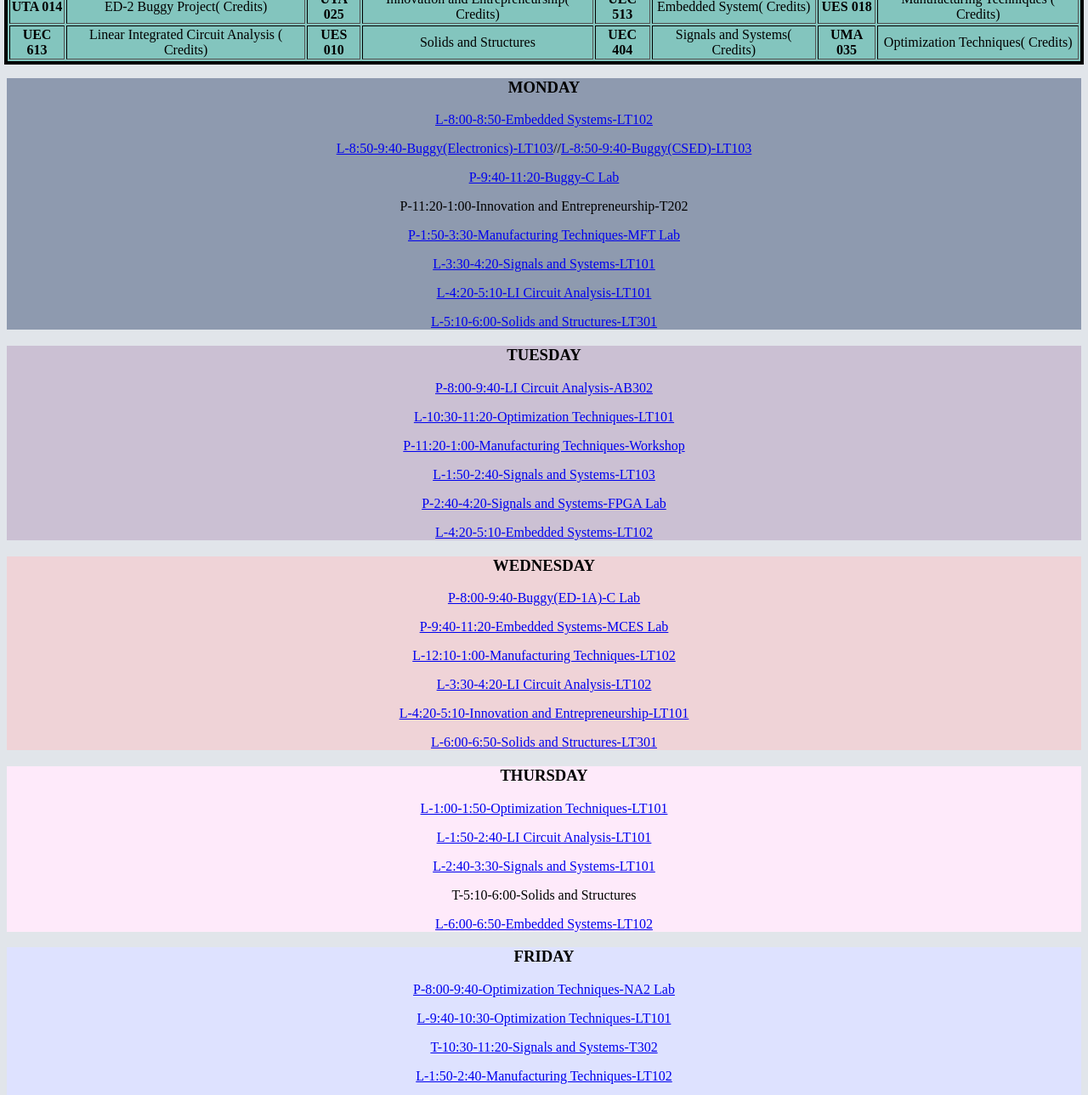
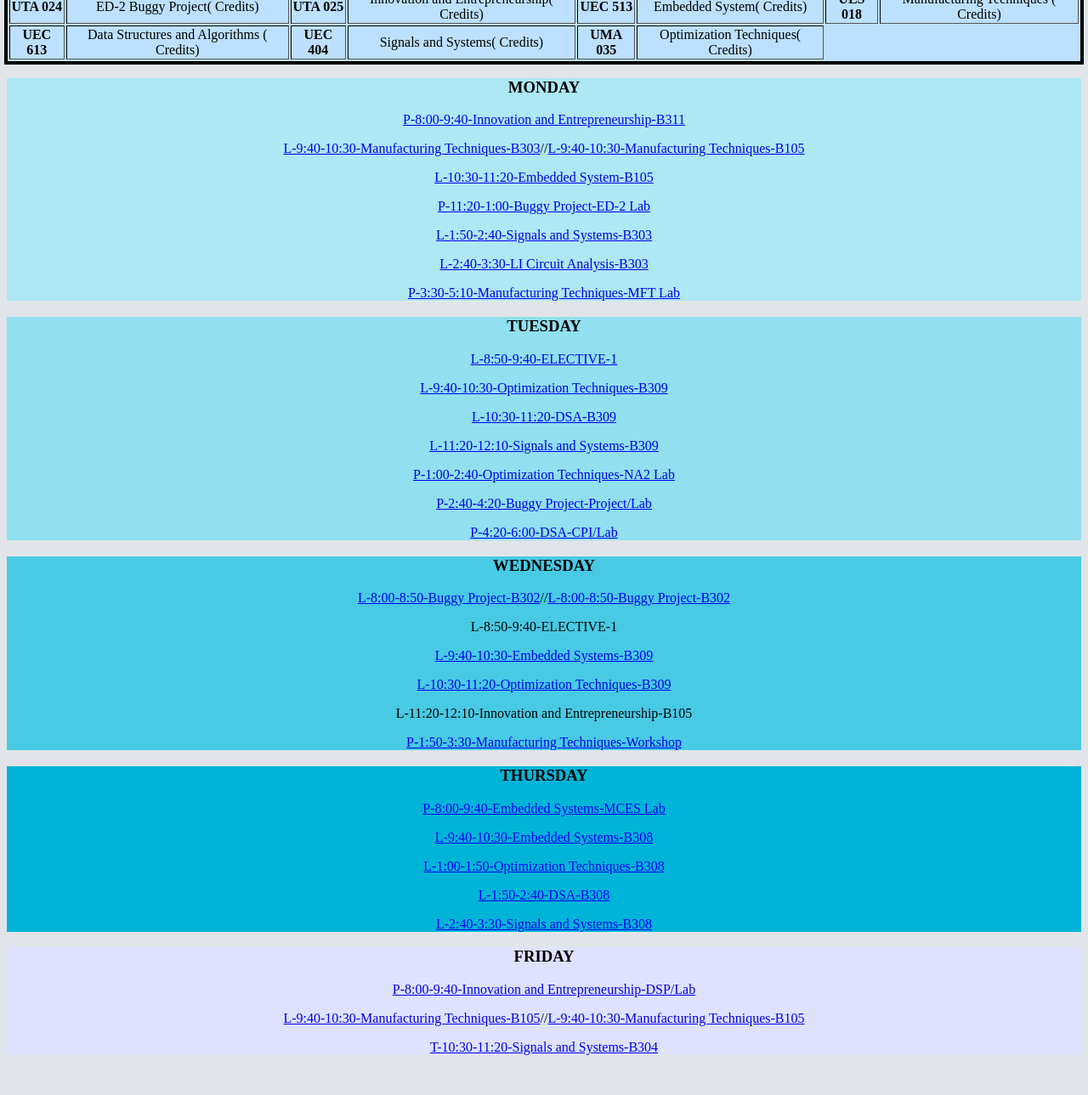
Before and after one commit to Ritikac13/2NC7TT, a plain HTML site: page index.html in a window 1280 px wide. Shown: the part 50-1339 px from the top of the page at 85% size. After the commit the page ends 1308 px from the top, so only its background shows below. Drawn offline with Linux system fonts and the light colour scheme.

Commit message:
new TT changes

```diff
--- a/index.html
+++ b/index.html
@@ -11,11 +11,11 @@
     <!--
         Created by Ritika Chugh;
     -->
-    <h2 class="centre main">2NC7 Timetable (ODD)</h2>
+    <h2 class="centre main">2NC7 Timetable (EVEN)</h2>
     <div class="centre ab">
         <table border = "10" class="border">
             <tr>
-                <th>UTA 014</th>
+                <th>UTA 024</th>
                 <td>ED-2 Buggy Project( Credits)</td>
                 <th>UTA 025</th>
                 <td>Innovation and Entrepreneurship( Credits)</td>
@@ -26,9 +26,7 @@
             </tr>
             <tr>
                 <th>UEC 613</th>
-                <td>Linear Integrated Circuit Analysis ( Credits)</td>
-                <th>UES 010</th>
-                <td>Solids and Structures</td>
+                <td>Data Structures and Algorithms ( Credits)</td>
                 <th>UEC 404</th>
                 <td>Signals and Systems( Credits)</td>
                 <th>UMA 035</th>
@@ -38,50 +36,48 @@
     </div>
     <div class="centre cd">
         <h3>MONDAY</h3>
-        <p><a href="https://tiet.zoom.us/my/eced7">L-8:00-8:50-Embedded Systems-LT102</a></p>
-        <p><a href="https://tiet.zoom.us/my/eced7">L-8:50-9:40-Buggy(Electronics)-LT103</a>//<a href="https://tiet.zoom.us/my/csed12">L-8:50-9:40-Buggy(CSED)-LT103</a></p>
-        <p><a href="https://tiet.zoom.us/my/eced12">P-9:40-11:20-Buggy-C Lab</a></p>
-        <p><a>P-11:20-1:00-Innovation and Entrepreneurship-T202</a></p>
-        <p><a href="https://tiet.zoom.us/my/eced7">P-1:50-3:30-Manufacturing Techniques-MFT Lab</a></p>
-        <p><a href="https://tiet.zoom.us/my/eced7">L-3:30-4:20-Signals and Systems-LT101</a></p>
-        <p><a href="https://tiet.zoom.us/my/eced7">L-4:20-5:10-LI Circuit Analysis-LT101</a></p>
-        <p><a href="https://tiet.zoom.us/my/mee05">L-5:10-6:00-Solids and Structures-LT301</a></p>
+        <p><a href="https://tiet.zoom.us/my/eced3">P-8:00-9:40-Innovation and Entrepreneurship-B311</a></p>
+        <p><a href="https://tiet.zoom.us/my/eced11">L-9:40-10:30-Manufacturing Techniques-B303</a>//<a href="https://tiet.zoom.us/my/mee10">L-9:40-10:30-Manufacturing Techniques-B105</a></p>
+        <p><a href="https://tiet.zoom.us/my/eced3">L-10:30-11:20-Embedded System-B105</a></p>
+        <p><a href="https://tiet.zoom.us/my/csed17">P-11:20-1:00-Buggy Project-ED-2 Lab</a></p>
+        <p><a href="https://tiet.zoom.us/my/eced15">L-1:50-2:40-Signals and Systems-B303</a></p>
+        <p><a href="https://tiet.zoom.us/my/eced15">L-2:40-3:30-LI Circuit Analysis-B303</a></p>
+        <p><a href="https://tiet.zoom.us/my/eced2">P-3:30-5:10-Manufacturing Techniques-MFT Lab</a></p>
     </div>
     <div class="centre ef">
         <h3>TUESDAY</h3>
-        <p><a href="https://tiet.zoom.us/my/eced8">P-8:00-9:40-LI Circuit Analysis-AB302</a></p>
-        <p><a href="https://tiet.zoom.us/my/tietsom3">L-10:30-11:20-Optimization Techniques-LT101</a></p>
-        <p><a href="https://tiet.zoom.us/my/mee02">P-11:20-1:00-Manufacturing Techniques-Workshop</a></p>
-        <p><a href="https://tiet.zoom.us/my/eced7">L-1:50-2:40-Signals and Systems-LT103</a></p>
-        <p><a href="https://tiet.zoom.us/my/eced9">P-2:40-4:20-Signals and Systems-FPGA Lab</a></p>
-        <p><a href="https://tiet.zoom.us/my/eced4">L-4:20-5:10-Embedded Systems-LT102</a></p>
+        <p><a href="https://tiet.zoom.us/my/tietsom4">L-8:50-9:40-ELECTIVE-1</a></p>
+        <p><a href="https://tiet.zoom.us/my/eced5">L-9:40-10:30-Optimization Techniques-B309</a>
+        <p><a href="https://tiet.zoom.us/my/eced5">L-10:30-11:20-DSA-B309</a></p>
+        <p><a href="https://tiet.zoom.us/my/tietsom5">L-11:20-12:10-Signals and Systems-B309</a></p>
+        <p><a href="https://tiet.zoom.us/my/eced4">P-1:00-2:40-Optimization Techniques-NA2 Lab</a></p>
+        <p><a href="https://tiet.zoom.us/my/eced4">P-2:40-4:20-Buggy Project-Project/Lab</a></p>
+        <p><a href="https://tiet.zoom.us/my/eced4">P-4:20-6:00-DSA-CPI/Lab</a></p>
+
     </div>
     <div class="centre gh">
         <h3>WEDNESDAY</h3>
-        <p><a href="https://tiet.zoom.us/my/csed14">P-8:00-9:40-Buggy(ED-1A)-C Lab</a></p>
-        <p><a href="https://tiet.zoom.us/my/eced7">P-9:40-11:20-Embedded Systems-MCES Lab</a></p>
-        <p><a href="https://tiet.zoom.us/my/eced7">L-12:10-1:00-Manufacturing Techniques-LT102</a></p>
-        <p><a href="https://tiet.zoom.us/my/eced7">L-3:30-4:20-LI Circuit Analysis-LT102</a></p>
-        <p><a href="https://tiet.zoom.us/my/eced7">L-4:20-5:10-Innovation and Entrepreneurship-LT101</a></p>
-        <p><a href="https://tiet.zoom.us/my/mee05">L-6:00-6:50-Solids and Structures-LT301</a></p>
+        <p><a href="https://tiet.zoom.us/my/eced7">L-8:00-8:50-Buggy Project-B302</a>//<a href="https://tiet.zoom.us/my/csed10">L-8:00-8:50-Buggy Project-B302</a></p>
+        <p><a>L-8:50-9:40-ELECTIVE-1</a></p>
+        <p><a href="https://tiet.zoom.us/my/eced1">L-9:40-10:30-Embedded Systems-B309</a></p>
+        <p><a href="https://tiet.zoom.us/my/tietsom7">L-10:30-11:20-Optimization Techniques-B309</a></p>
+        <p><a>L-11:20-12:10-Innovation and Entrepreneurship-B105</a></p>
+        <p><a href="https://tiet.zoom.us/my/mee10">P-1:50-3:30-Manufacturing Techniques-Workshop</a></p>
 
     </div>
     <div class="centre ij">
         <h3>THURSDAY</h3>
-        <p><a href="https://tiet.zoom.us/my/tietsom2">L-1:00-1:50-Optimization Techniques-LT101</a></p>
-        <p><a href="https://tiet.zoom.us/my/eced7">L-1:50-2:40-LI Circuit Analysis-LT101</a></p>
-        <p><a href="https://tiet.zoom.us/my/eced7">L-2:40-3:30-Signals and Systems-LT101</a></p>
-        <p><a>T-5:10-6:00-Solids and Structures</a></p>
-        <p><a href="https://tiet.zoom.us/my/eced7">L-6:00-6:50-Embedded Systems-LT102</a></p>
+        <p><a href="https://tiet.zoom.us/my/eced3">P-8:00-9:40-Embedded Systems-MCES Lab</a></p>
+        <p><a href="https://tiet.zoom.us/my/eced3">L-9:40-10:30-Embedded Systems-B308</a>
+        <p><a href="https://tiet.zoom.us/my/tietsom2">L-1:00-1:50-Optimization Techniques-B308</a></p>
+        <p><a href="https://tiet.zoom.us/my/eced5">L-1:50-2:40-DSA-B308</a></p>
+        <p><a href="https://tiet.zoom.us/my/eced5">L-2:40-3:30-Signals and Systems-B308</a></p>
     </div>
     <div class="centre kl">
         <h3>FRIDAY</h3>
-        <p><a href="https://tiet.zoom.us/my/tietsom3">P-8:00-9:40-Optimization Techniques-NA2 Lab</a></p>
-        <p><a href="https://tiet.zoom.us/my/tietsom1">L-9:40-10:30-Optimization Techniques-LT101</a></p>
-        <p><a href="https://tiet.zoom.us/my/eced9">T-10:30-11:20-Signals and Systems-T302</a></p>
-        <p><a href="https://tiet.zoom.us/my/eced7">L-1:50-2:40-Manufacturing Techniques-LT102</a></p>
-        <p><a href="https://tiet.zoom.us/my/mee05">P-2:40-4:20-Solids and Structures-SM Lab</a></p>
-        <p><a>L-4:20-5:10-Solids and Structures</a></p>
+        <p><a href="https://tiet.zoom.us/my/eced1">P-8:00-9:40-Innovation and Entrepreneurship-DSP/Lab</a></p>
+        <p><a href="https://tiet.zoom.us/my/eced2">L-9:40-10:30-Manufacturing Techniques-B105</a>//<a href="https://tiet.zoom.us/my/mee10">L-9:40-10:30-Manufacturing Techniques-B105</a></p>
+        <p><a href="https://tiet.zoom.us/my/eced4">T-10:30-11:20-Signals and Systems-B304</a></p>
     </div>
 
 </body>
--- a/styles.css
+++ b/styles.css
@@ -7,23 +7,23 @@
 }
 .ab
 {
-    background-color: #83C5BE;
+    background-color: #BDE0FE;
 }
 .cd
 {
-    background-color:  #8E9AAF;
+    background-color:  #ADE8F4;
 }
 .ef
 {
-    background-color:  #CBC0D3;
+    background-color:  #90E0EF;
 }
 .gh
 {
-    background-color:  #EFD3D7;
+    background-color:  #48CAE4;
 }
 .ij
 {
-    background-color: #FEEAFA;
+    background-color: #00B4D8;
 }
 .kl
 {
```
